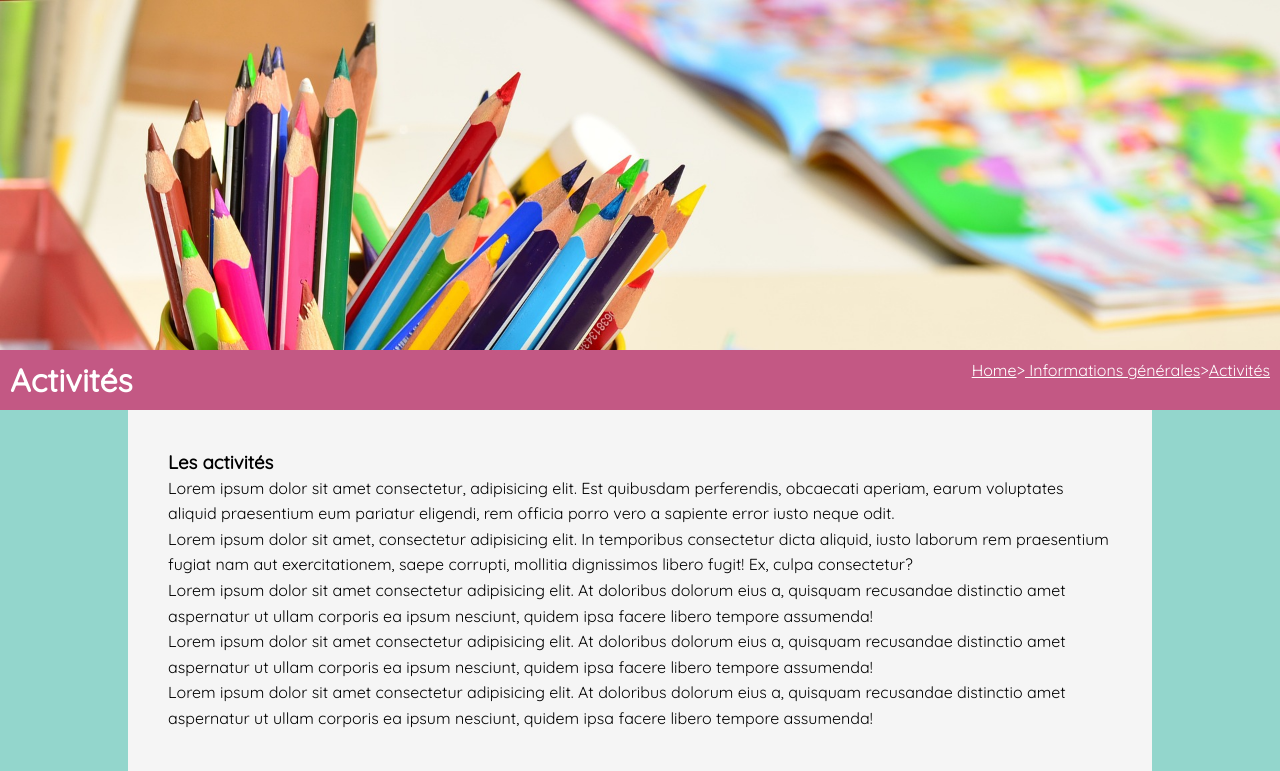
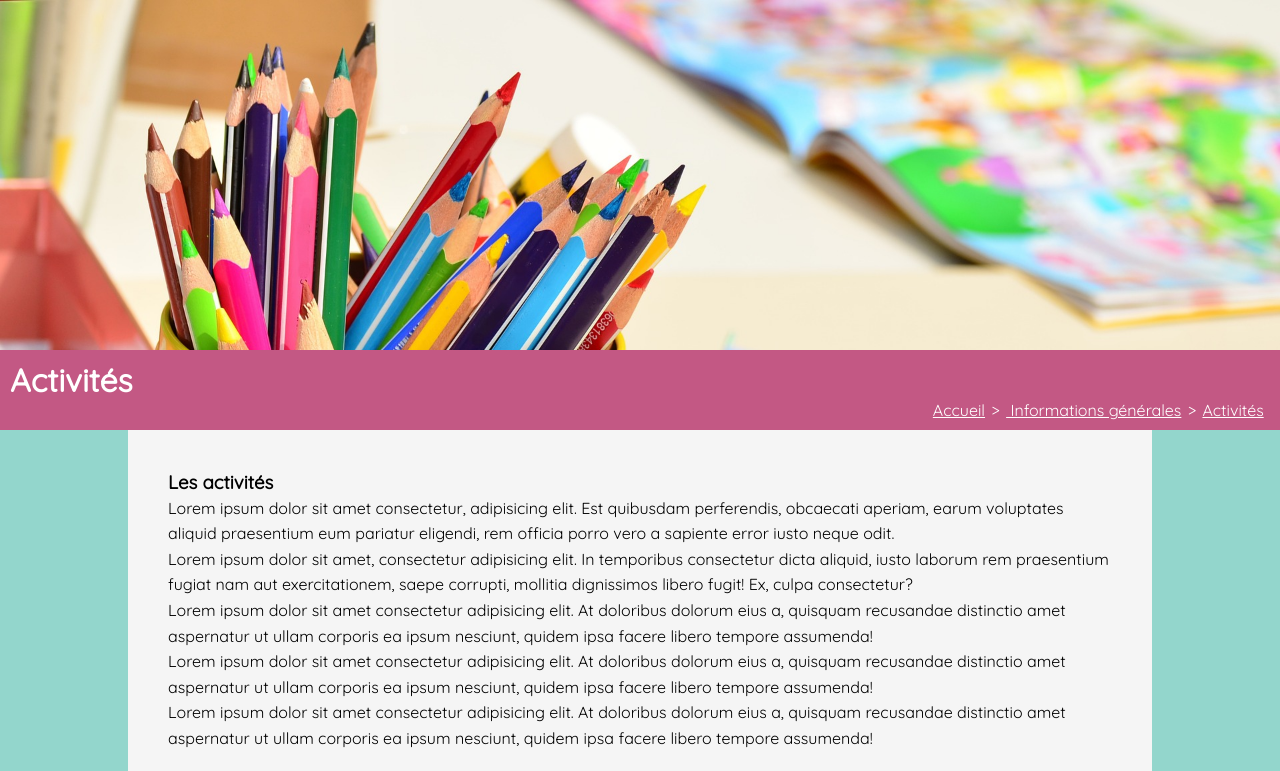
Before and after one commit to emontaigne/ecole_st_jean_baptiste_php, a PHP site: template view/page/activites.php in a window 1280 px wide. Shown: the top 771 px of the page. Run offline with PHP 8.4, Linux system fonts and the light colour scheme; the template is opened without the code that fills it, so the values that code supplies are empty.

Commit message:
added breadcrumbs to all subpages in public side

```diff
--- a/public/css/activites.css
+++ b/public/css/activites.css
@@ -9,12 +9,9 @@
   background-size: cover;
 }
 
-.activites-rose {
+/* .activites-rose {
   display: flex;
-}
-.fleche-retour-activites > a {
-  color: white;
-}
+} */
 /* -----main text----- */
 .texte-info-activites {
   background-color: whitesmoke;
@@ -40,7 +37,7 @@
 }
 
 @media screen and (max-width: 375px) {
-  .fleche-retour-activites {
+  .fleche-retour-info {
     width: 60%;
   }
 }
--- a/public/css/info.css
+++ b/public/css/info.css
@@ -22,6 +22,19 @@
 .div-rose > a {
   color: white;
   text-decoration: none;
+}
+
+.fleche-retour-info {
+  text-align: right;
+}
+.fleche-retour-info > a {
+  color: white;
+  margin-right: 0.5%;
+  margin-left: 0.5%;
+}
+
+.fleche-retour-info > a:hover {
+  opacity: 0.4;
 }
 
 .texte-page-info {
--- a/public/css/motdirection.css
+++ b/public/css/motdirection.css
@@ -8,8 +8,6 @@
   background-color: #c35884;
   color: white;
   padding: 10px;
-  display: flex;
-  justify-content: space-between;
 }
 
 .apropos-round-img {
@@ -17,6 +15,11 @@
   width: 100px;
   height: 100px;
   margin-right: 100px;
+}
+
+.header-mot-direction {
+  display: flex;
+  justify-content: space-between;
 }
 
 /* -----main text----- */
--- a/view/page/activites.php
+++ b/view/page/activites.php
@@ -4,7 +4,7 @@
         <h1 class="activ-titre">Activités</h1>
     </a>
 
-    <div class="fleche-retour-activites"><a href="?section=accueil">Home</a>><a href="?section=info"> Informations générales</a>><a href="?section=activites">Activités</a></div>
+    <div class="fleche-retour-info"><a href="?section=accueil">Accueil</a>><a href="?section=info"> Informations générales</a>><a href="?section=activites">Activités</a></div>
 </div>
 
 <div class="texte-info-activites">
--- a/view/page/ephemerides.php
+++ b/view/page/ephemerides.php
@@ -4,6 +4,8 @@
     <a href="">
         <h1 class="ephe-titre">Les Ephémerides</h1>
     </a>
+
+    <div class="fleche-retour-info"><a href="?section=accueil">Accueil</a>><a href="?section=info"> Informations générales</a>><a href="?section=ephemerides">Ephémerides</a></div>
 </div>
 
 <div class="texte-info">
--- a/view/page/histoire.php
+++ b/view/page/histoire.php
@@ -5,6 +5,9 @@
     <a href="">
         <h1 class="histoire-titre">Histoire de l'école</h1>
     </a>
+
+    <div class="fleche-retour-info"><a href="?section=accueil">Accueil</a>><a href="?section=apropos">Apropos</a>><a href="?section=histoire">Histoire de l'école</a></div>
+
 </div>
 
 <div class="texte-info histoire">
--- a/view/page/motdirection.php
+++ b/view/page/motdirection.php
@@ -1,5 +1,5 @@
 <div class="header-img-mot"></div>
-    <div class="div-rose">
+    <div class="div-rose header-mot-direction">
       <h1 class="motDirection-titre">Mot de la Direction</h1>
       <img
         src="https://www.ecole-anne-marie.be/wp-content/uploads/2017/06/Severine-e1498681650647.png"
--- a/view/page/roi.php
+++ b/view/page/roi.php
@@ -3,6 +3,8 @@
   <a href="">
     <h1 class="roi-titre">Réglement d'ordre intérieur</h1>
   </a>
+
+  <div class="fleche-retour-info"><a href="?section=accueil">Accueil</a>><a href="?section=info"> Informations générales</a>><a href="?section=roi">Réglement d'ordre intérieur</a></div>
 </div>
 
 <div class="texte-info">
```
